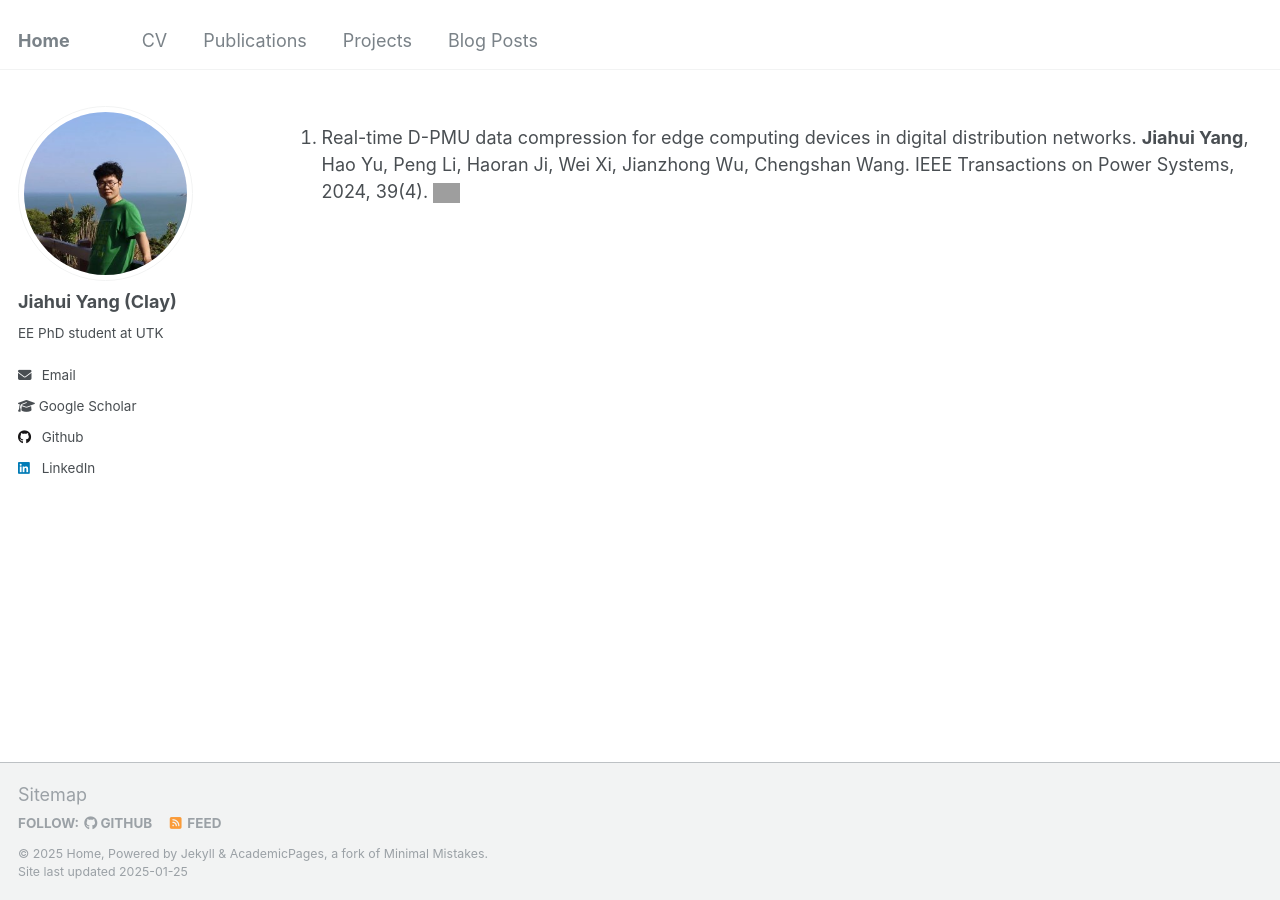
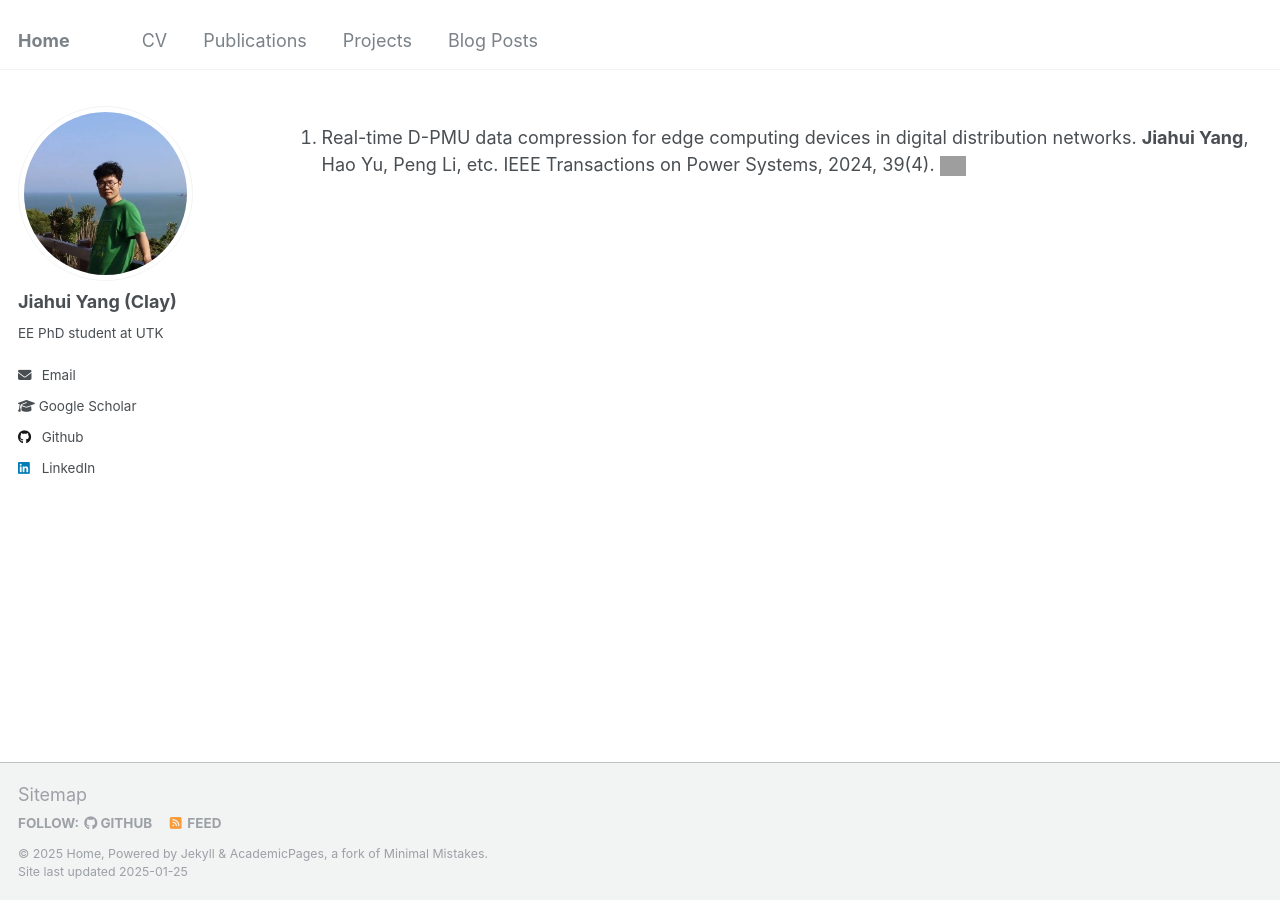
Before and after one commit to ClayUTK/intro, a Jekyll site: the page built from _pages/pub.md, in a window 1280 px wide. Built offline with Jekyll 4.4.1, drawn with Linux system fonts in a browser that asks for light colours; grey boxes are pictures that could not be loaded.

Commit message:
Update pub.md

```diff
--- a/_pages/pub.md
+++ b/_pages/pub.md
@@ -6,4 +6,4 @@ author_profile: true
 
 {% include base_path %}
 
-1. Real-time D-PMU data compression for edge computing devices in digital distribution networks. **Jiahui Yang**, Hao Yu, Peng Li, Haoran Ji, Wei Xi, Jianzhong Wu, Chengshan Wang. IEEE Transactions on Power Systems, 2024, 39(4). [<img src="https://upload.wikimedia.org/wikipedia/commons/8/87/PDF_file_icon.svg" alt="PDF Icon" style="height: 20px; vertical-align: middle;">](https://github.com/ClayUTK/intro/blob/60002dcc49009d6e429066cbfd9b92ce2f7c7541/_publications/Real-Time_D-PMU_Data_Compression_for_Edge_Computing_Devices_in_Digital_Distribution_Networks.pdf)
+1. Real-time D-PMU data compression for edge computing devices in digital distribution networks. **Jiahui Yang**, Hao Yu, Peng Li, etc. IEEE Transactions on Power Systems, 2024, 39(4). [<img src="https://upload.wikimedia.org/wikipedia/commons/8/87/PDF_file_icon.svg" alt="PDF Icon" style="height: 20px; vertical-align: middle;">](https://github.com/ClayUTK/intro/blob/60002dcc49009d6e429066cbfd9b92ce2f7c7541/_publications/Real-Time_D-PMU_Data_Compression_for_Edge_Computing_Devices_in_Digital_Distribution_Networks.pdf)
```
